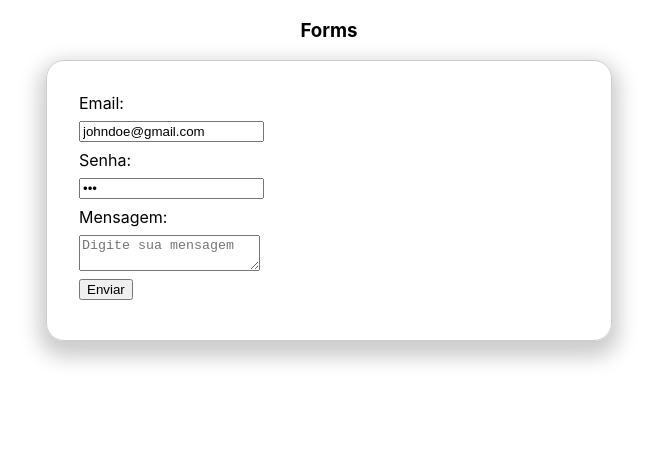
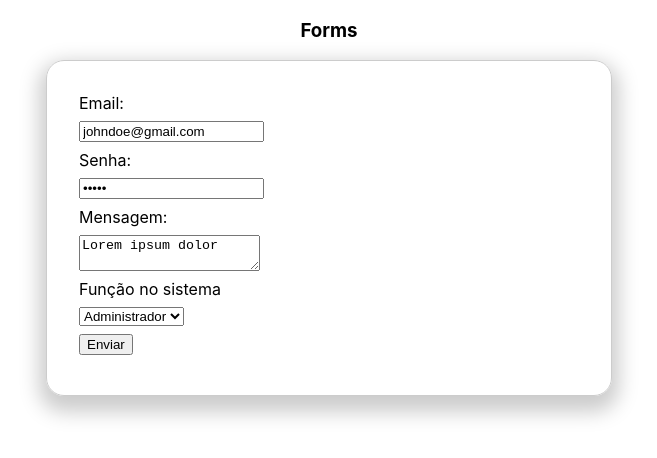
Before and after one commit to GilbertoASJ/ReactJs-Course, a React (Create React App) app in the folder 5_forms/: page / in a window 1280 px wide. Shown: the top 458 px of the page, without its empty margins (311-968 px from the left). Built offline with nearby package versions, Linux system fonts and the light colour scheme.

Commit message:
Feature: :sparkles: Select on react

```diff
--- a/5_forms/src/App.jsx
+++ b/5_forms/src/App.jsx
@@ -7,7 +7,14 @@ function App() {
         <div className="App">
 
             <h3>Forms</h3>
-            <PrincipalForm currentUser={{email: 'johndoe@gmail.com', password: '***'}} />
+            <PrincipalForm
+                currentUser={{
+                    email: 'johndoe@gmail.com',
+                    password: '*****',
+                    message: 'Lorem ipsum dolor',
+                    role: 'admin'
+                }}
+            />
         </div>
     );
 }
--- a/5_forms/src/components/PrincipalForm.jsx
+++ b/5_forms/src/components/PrincipalForm.jsx
@@ -8,8 +8,8 @@ const PrincipalForm = ({ currentUser }) => {
 	// 6 - Controlled inputs
 	const [email, setEmail] = useState(currentUser ? currentUser.email : '');
 	const [password, setPassword] = useState(currentUser ? currentUser.password : '');
-
-	const [message, setMessage] = useState('');
+	const [message, setMessage] = useState(currentUser ? currentUser.message : '');
+	const [role, setRole] = useState(currentUser? currentUser.role : '');
 
 	const handleEmail = (e) => {
 
@@ -23,7 +23,7 @@ const PrincipalForm = ({ currentUser }) => {
 		e.preventDefault()
 
 		console.log('Enviando o formulário')
-		console.log(email, password, message)
+		console.log(email, password, message, role)
 
 		// 7 - Limpar formulário
 		setEmail('')
@@ -80,6 +80,20 @@ const PrincipalForm = ({ currentUser }) => {
 					</textarea>
 				</label>
 
+				{/* 9 - Select */}
+				<label>
+					<span>Função no sistema</span>
+					<select
+						name="role"
+						onChange={(e) => {setRole(e.target.value)}}
+						value={role}
+					>
+						<option value="user">Usuário</option>
+						<option value="editor">Editor</option>
+						<option value="admin">Administrador</option>
+					</select>
+				</label>
+
 				<input type="submit" value="Enviar" />
 			</form>
 		</>
```
